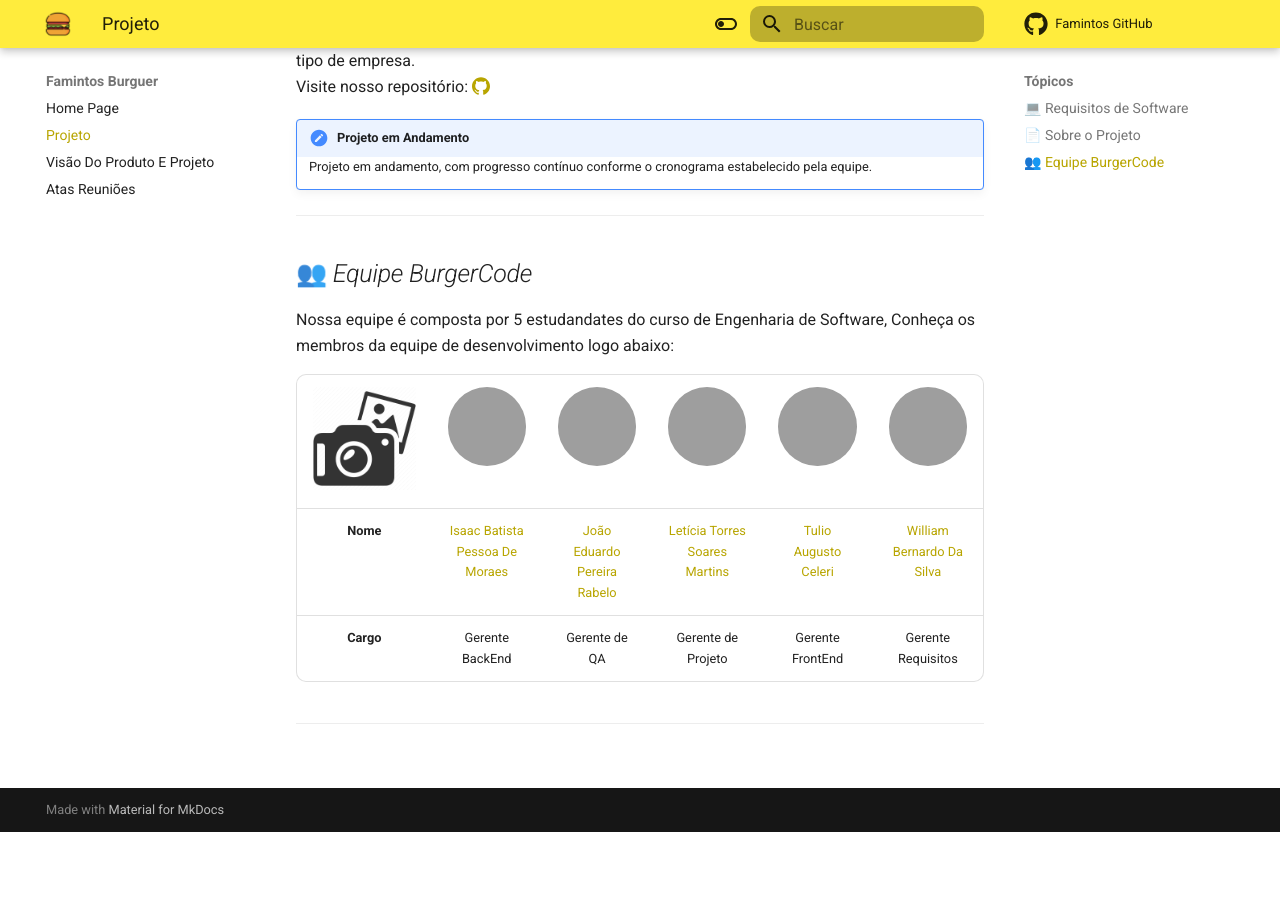
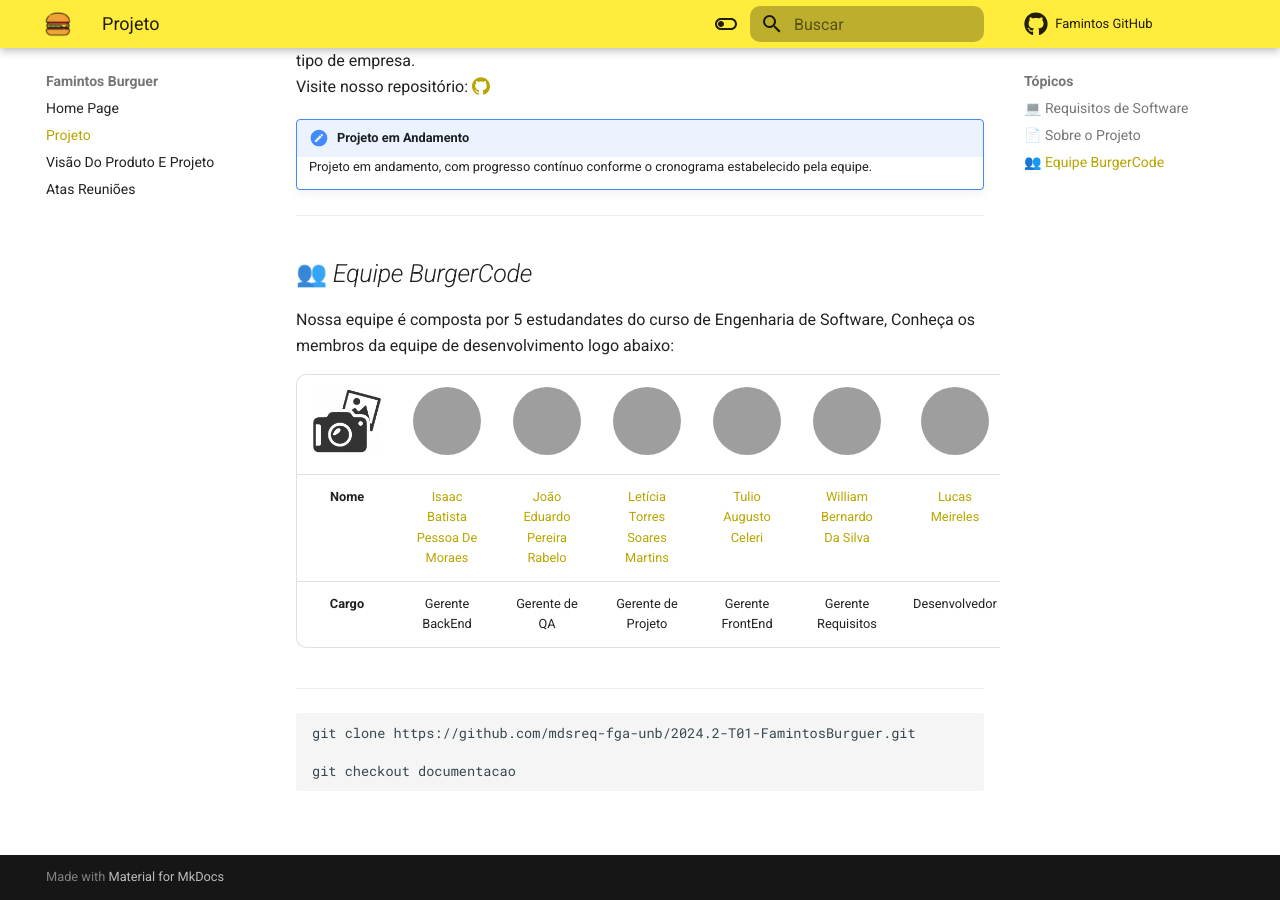
Before and after one commit to mdsreq-fga-unb/2024.2-T01-FamintosBurguer, an MkDocs documentation site: the page built from docs/projeto.md, in a window 1280 px wide and 900 px high, scrolled down 832 px. Built offline with MkDocs 1.6.1 and Material for MkDocs 9.7.7, drawn with Linux system fonts in a browser that asks for light colours; emoji names are drawn with the system emoji font; comment, search, counter and statistics services are not loaded; before the commit the page ends 1664 px from its top, so only the background shows below that; grey boxes are pictures that could not be loaded.

Commit message:
Atualiza a documentação do projeto com novos membros da equipe e instruções de configuração do ambiente

````diff
--- a/docs/projeto.md
+++ b/docs/projeto.md
@@ -33,9 +33,17 @@ ________________________________________________________________________________
 
 Nossa equipe é composta por 5 estudandates do curso de Engenharia de Software, Conheça os membros da equipe de desenvolvimento logo abaixo:
 
-| ![Camera](img/ProfilePic_D.png#only-light) ![Camera](img/ProfilePic_L.png#only-dark)     | [<img src="https://avatars.githubusercontent.com/u/118384776?v=4" class="rounded-image" >]() | [<img src="https://avatars.githubusercontent.com/u/78875892?v=4" class="rounded-image">]() | [<img src="https://avatars.githubusercontent.com/u/86434947?v=4" class="rounded-image" >]()  | [<img src="https://avatars.githubusercontent.com/u/122989234?v=4" class="rounded-image">]()| [<img src="https://avatars.githubusercontent.com/u/124713089?v=4" class="rounded-image" >]() |
-|:---------:|:------------------------------------------------------------------------------:|:------------------------------------------------------------------------------:|:-------------------------------------------------------------------------------:|:-------------------------------------------------------------------------------:|:-------------------------------------------------------------------------------:|
-| **Nome**  | [Isaac Batista Pessoa De Moraes](https://github.com/isaacbatista26) | [João Eduardo Pereira Rabelo](https://github.com/JoaoEduardoP) | [Letícia Torres Soares Martins](https://github.com/leticiatmartins) | [Tulio Augusto Celeri](https://github.com/TulioCeleri) | [William Bernardo Da Silva](https://github.com/willxbernardo) |
-| **Cargo** | Gerente BackEnd | Gerente de QA | Gerente de Projeto | Gerente FrontEnd | Gerente Requisitos |
+| ![Camera](img/ProfilePic_D.png#only-light) ![Camera](img/ProfilePic_L.png#only-dark)     | [<img src="https://avatars.githubusercontent.com/u/118384776?v=4" class="rounded-image" width=68 height=68>]() | [<img src="https://avatars.githubusercontent.com/u/78875892?v=4" class="rounded-image width=68 height=68">]() | [<img src="https://avatars.githubusercontent.com/u/86434947?v=4" class="rounded-image" width=68 height=68 >]()  | [<img src="https://avatars.githubusercontent.com/u/122989234?v=4" class="rounded-image" width=68 height=68>]()| [<img src="https://avatars.githubusercontent.com/u/124713089?v=4" class="rounded-image" width=68 height=68 >]() | [<img src="https://avatars.githubusercontent.com/u/98045972?v=4" class="rounded-image"  width=68 height=68 >]() |
+|:---------:|:------------------------------------------------------------------------------:|:-------------------------------------------------------------------------------:|:-------------------------------------------------------------------------------:|:-------------------------------------------------------------------------------:|:-------------------------------------------------------------------------------:|:-------------------------------------------------------------------------------:|
+| **Nome**  | [Isaac Batista Pessoa De Moraes](https://github.com/isaacbatista26) | [João Eduardo Pereira Rabelo](https://github.com/JoaoEduardoP) | [Letícia Torres Soares Martins](https://github.com/leticiatmartins) | [Tulio Augusto Celeri](https://github.com/TulioCeleri) | [William Bernardo Da Silva](https://github.com/willxbernardo) | [Lucas Meireles](https://github.com/Katuner) |
+| **Cargo** | Gerente BackEnd | Gerente de QA | Gerente de Projeto | Gerente FrontEnd | Gerente Requisitos | Desenvolvedor|
+
 
 _________________________________________________________________________________
+
+
+```bash
+git clone https://github.com/mdsreq-fga-unb/2024.2-T01-FamintosBurguer.git
+
+git checkout documentacao
+```
````
Also changed, not shown: README.md (+117 -4 lines).
